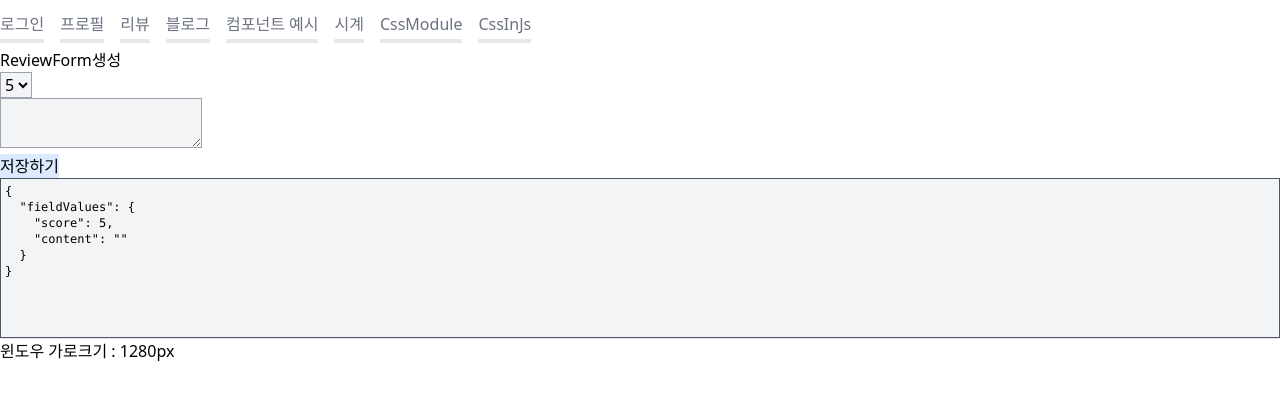
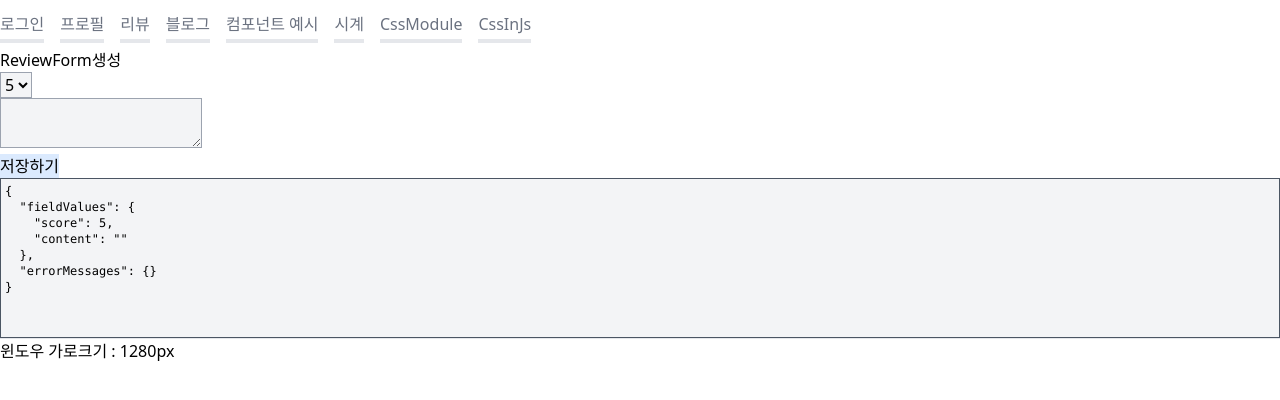
Before and after one commit to NaHyeonil/myproj-react, a React (Create React App) app: page /reviews/new in a window 1280 px wide. Shown: the top 400 px of the page. Built offline with nearby package versions, Linux system fonts and the light colour scheme; no server answers.

Commit message:
Review 폼 에러메세지를 상탯값으로 처리

```diff
--- a/src/pages/reviews/ReviewForm.jsx
+++ b/src/pages/reviews/ReviewForm.jsx
@@ -18,6 +18,8 @@ function PageReviewForm() {
       score: 5,
       content: '',
     });
+
+  const [errorMessages, setErrorMessages] = useState({});
 
   useEffect(() => {
     const fetchReview = async () => {
@@ -41,6 +43,7 @@ function PageReviewForm() {
   const saveReview = async () => {
     setLoading(true);
     setError(null);
+    setErrorMessages({});
 
     const url = !reviewId
       ? `${API_HOST}/shop/api/reviews/`
@@ -56,6 +59,8 @@ function PageReviewForm() {
     } catch (e) {
       setError(e);
       console.error(e);
+
+      setErrorMessages(e.response.data);
     }
 
     setLoading(false);
@@ -73,8 +78,13 @@ function PageReviewForm() {
         handleFieldChange={handleFieldChange}
         handleSubmit={saveReview}
         loading={loading}
+        errorMessages={errorMessages}
       />
-      <DebugStates reviewId={reviewId} fieldValues={fieldValues} />
+      <DebugStates
+        reviewId={reviewId}
+        fieldValues={fieldValues}
+        errorMessages={errorMessages}
+      />
     </div>
   );
 }
```
